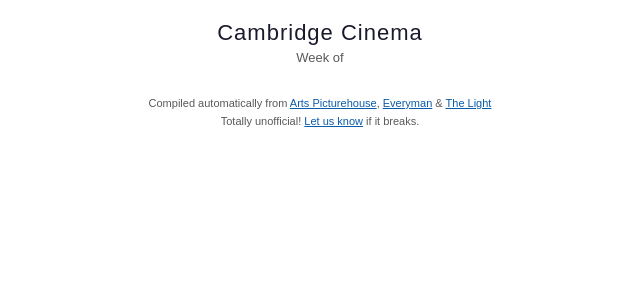
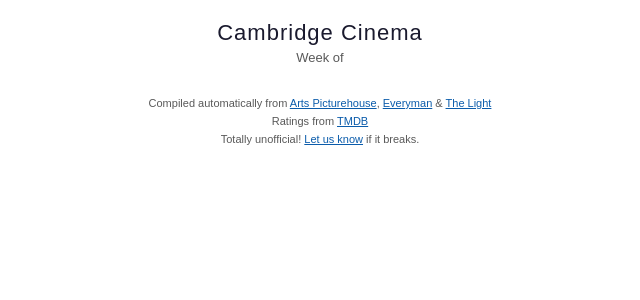
Before and after one commit to GhostEmoji/AICambridgeFilmNewsletter, a Python web app: template templates/newsletter.html in a window 1280 px wide. Shown: the top 300 px of the page, without its empty margins (320-960 px from the left). Run offline with Jinja, Linux system fonts and the light colour scheme; the template is opened without the code that fills it, so the values that code supplies are empty.

Commit message:
Add TMDB attribution to email footer
Co-Authored-By: Claude Opus 4.6 <noreply@anthropic.com>

```diff
--- a/templates/newsletter.html
+++ b/templates/newsletter.html
@@ -75,6 +75,9 @@
                 <a href="https://cambridge.thelight.co.uk" style="color:#0b5cab;">The Light</a>
               </p>
               <p style="margin:6px 0 0; color:#595959; font-size:11px;">
+                Ratings from <a href="https://www.themoviedb.org/" style="color:#0b5cab;">TMDB</a>
+              </p>
+              <p style="margin:6px 0 0; color:#595959; font-size:11px;">
                 Totally unofficial! <a href="mailto:cambridgecinemashowings@gmail.com" style="color:#0b5cab;">Let us know</a> if it breaks.
               </p>
             </td>
```
